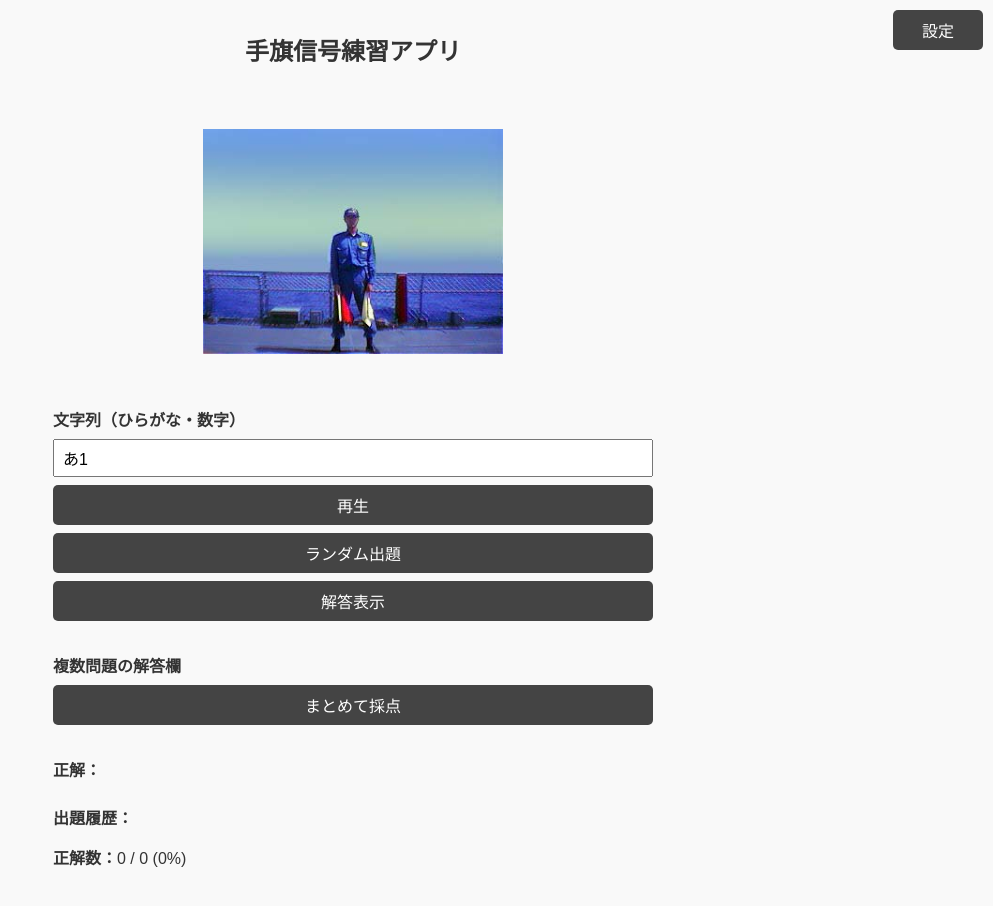
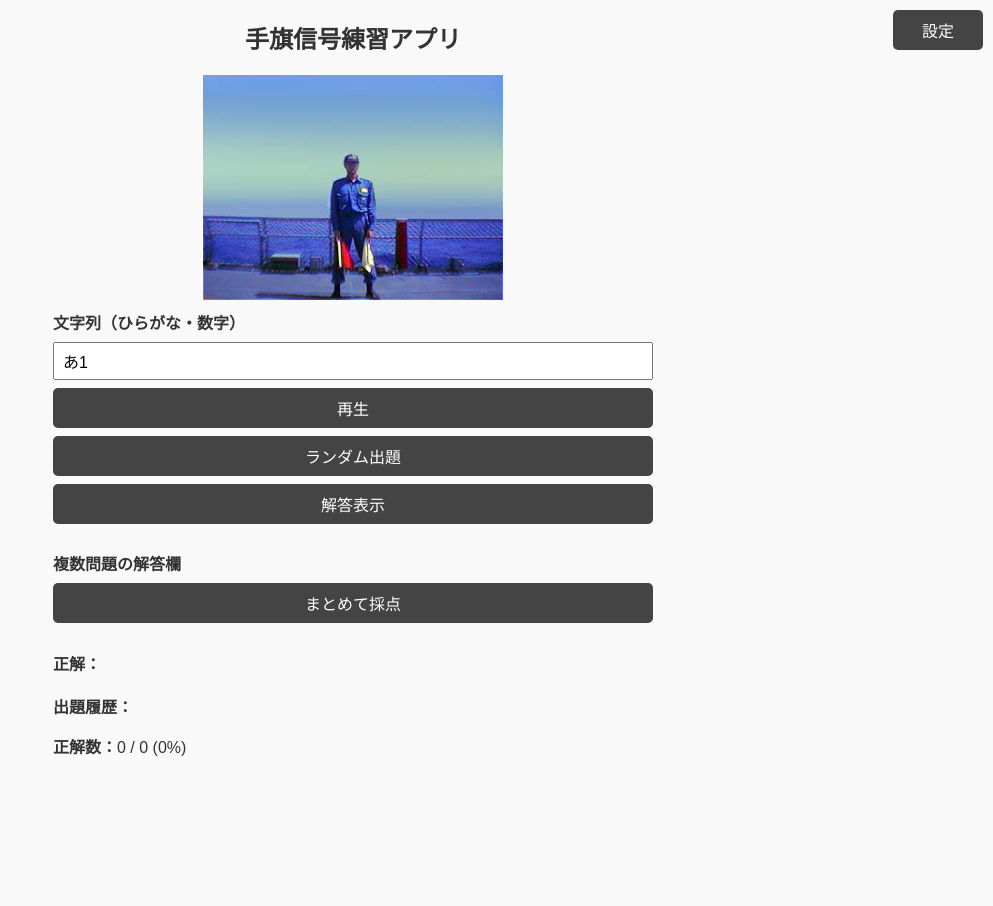
Before and after one commit to Maastricht1126/luminous-signal, a plain HTML site: page index.html in a window 1280 px wide. Shown: the whole page, without its empty margins (287-1280 px from the left). After the commit the page ends 800 px from the top, so only its background shows below. Drawn offline with Linux system fonts and the light colour scheme.

Commit message:
Update index.html

```diff
--- a/index.html
+++ b/index.html
@@ -11,16 +11,16 @@
       color: #333;
       max-width: 600px;
       margin: auto;
-      padding: 1em;
+      padding: 0.5em; /* 余白少し縮小 */
       position: relative;
     }
     h1 {
       text-align: center;
       font-size: 1.5em;
-      margin-bottom: 1em;
+      margin: 0.5em 0;
     }
     .panel {
-      margin-bottom: 1.5em;
+      margin-bottom: 1.2em; /* 少し間隔狭め */
     }
     label {
       display: block;
@@ -36,13 +36,15 @@
     }
     #flagContainer {
       width: 300px;
-      height: 300px;
-      margin: 0 auto 1em;
+      height: 240px; /* 高さを少し縮小 */
+      margin: 0.2em auto; /* 上下の余白を小さく */
+      padding: 0;
     }
     #flagImage {
       width: 100%;
       height: 100%;
       object-fit: contain;
+      display: block;
     }
     #history {
       list-style: none;
@@ -118,7 +120,7 @@
       <input type="number" id="lengthPerQuestion" value="1" min="1" max="10" />
       <label for="intervalSec">問題間隔（秒）</label>
       <input type="number" id="intervalSec" value="5" min="1" />
-      <label for="signalSpeedSec">手旗信号スピード</label>
+      <label for="signalSpeedSec">手旗信号スピード（大きいほど速い）</label>
       <input type="number" id="signalSpeedSec" value="1" min="0.1" step="0.1" />
       <label for="charTypeSelect">出題文字種別</label>
       <select id="charTypeSelect">
```
